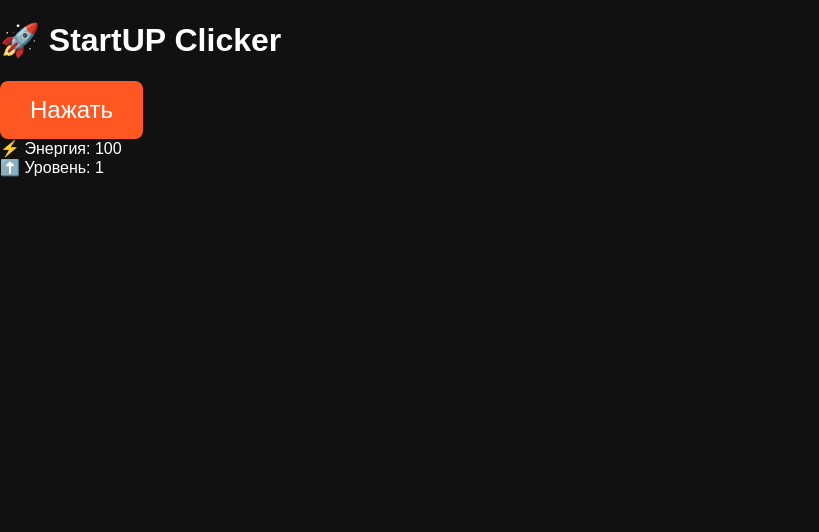
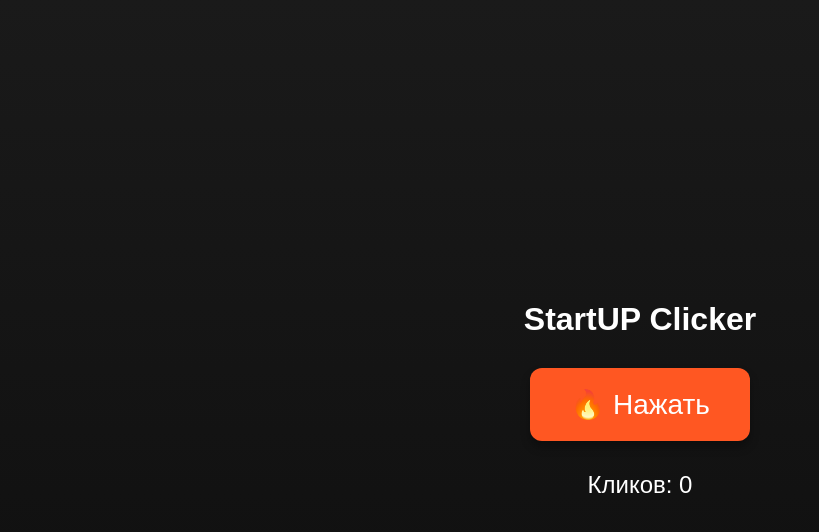
Before and after one commit to Treosha1991/startup-clicker, a plain HTML site: page index.html in a window 1280 px wide. Shown: the whole page, without its empty margins (0-819 px from the left). Drawn offline with Linux system fonts and the light colour scheme.

Commit message:
feat: fullscreen layout like game

```diff
--- a/index.html
+++ b/index.html
@@ -1,4 +1,3 @@
-
 <!DOCTYPE html>
 <html lang="ru">
 <head>
@@ -7,74 +6,76 @@
   <title>StartUP Clicker</title>
   <style>
     * {
+      box-sizing: border-box;
+      margin: 0;
+      padding: 0;
       -webkit-tap-highlight-color: transparent;
       touch-action: manipulation;
     }
-    body {
-      margin: 0;
+
+    html, body {
+      width: 100%;
+      height: 100%;
       overflow: hidden;
+      font-family: 'Arial', sans-serif;
+      background: linear-gradient(to bottom, #1a1a1a, #0d0d0d);
+      color: white;
       user-select: none;
-      font-family: sans-serif;
-      background: #111;
+    }
+
+    .container {
+      display: flex;
+      flex-direction: column;
+      align-items: center;
+      justify-content: center;
+      height: 100%;
+      text-align: center;
+      padding: 20px;
+    }
+
+    h1 {
+      font-size: 32px;
+      margin-bottom: 30px;
+    }
+
+    #clickButton {
+      font-size: 28px;
+      padding: 20px 40px;
+      background-color: #ff5722;
       color: white;
+      border: none;
+      border-radius: 12px;
+      cursor: pointer;
+      box-shadow: 0 6px 10px rgba(0, 0, 0, 0.3);
+      transition: transform 0.1s;
     }
-    button {
+
+    #clickButton:active {
+      transform: scale(0.96);
+    }
+
+    #counter {
+      margin-top: 30px;
       font-size: 24px;
-      padding: 15px 30px;
-      background: #ff5722;
-      border: none;
-      border-radius: 8px;
-      color: white;
-      cursor: pointer;
-    }
-    button:active {
-      transform: scale(0.98);
     }
   </style>
 </head>
 <body>
   <div class="container">
-    <h1>🚀 StartUP Clicker</h1>
-    <button onclick="clickButton()">Нажать</button>
-    <div class="stats">
-      ⚡ Энергия: <span id="energy">100</span><br/>
-      ⬆️ Уровень: <span id="level">1</span>
-    </div>
-    <div class="log" id="log"></div>
+    <h1>StartUP Clicker</h1>
+    <button id="clickButton">🔥 Нажать</button>
+    <div id="counter">Кликов: 0</div>
   </div>
 
   <script>
-    let energy = 100;
-    let level = 1;
+    let counter = 0;
+    const button = document.getElementById("clickButton");
+    const counterEl = document.getElementById("counter");
 
-    function clickButton() {
-      if (energy <= 0) {
-        log("❌ Нет энергии!");
-        return;
-      }
-
-      energy -= 1;
-      let chance = 70 - Math.min(level * 2, 40);
-      let rand = Math.random() * 100;
-
-      if (rand <= chance) {
-        level += 1;
-        log("🎉 Уровень повышен до " + level);
-      } else {
-        log("🔁 Без изменений.");
-      }
-
-      updateStats();
-    }
-
-    function log(text) {
-      document.getElementById("log").textContent = text;
-    }
-
-    function updateStats() {
-      document.getElementById("energy").textContent = energy;
-      document.getElementById("level").textContent = level;
-    }
+    button.addEventListener("click", () => {
+      counter++;
+      counterEl.textContent = "Кликов: " + counter;
+    });
   </script>
 </body>
 </html>
```
